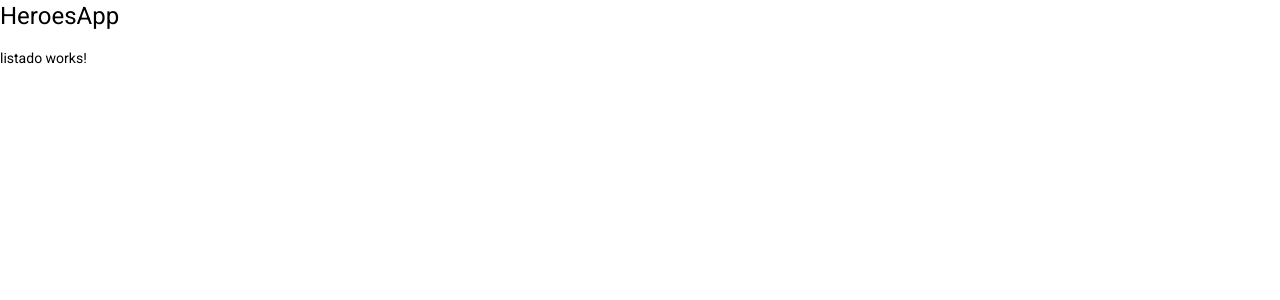
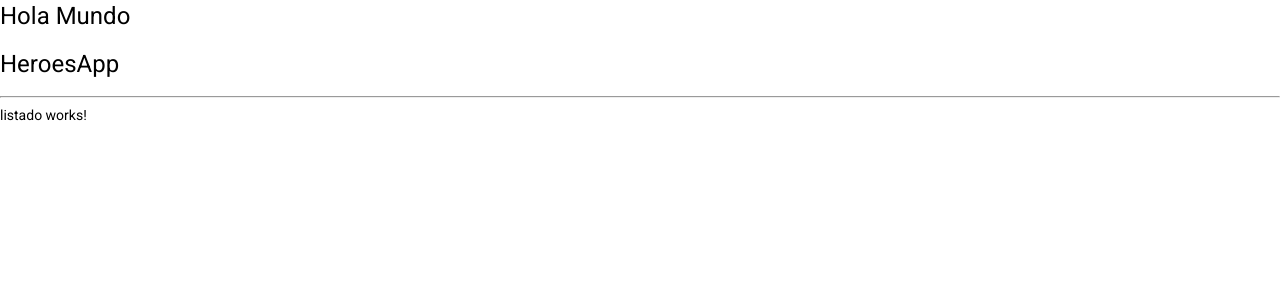
Before and after one commit to j-espejo/heroesApp, an Angular app: page /heroes/listado in a window 1280 px wide. Shown: the top 300 px of the page. Built offline with nearby package versions, Linux system fonts and the light colour scheme.

Commit message:
Mostrar rutas hijas - segundo RouterOutlet

```diff
--- a/src/app/app.component.html
+++ b/src/app/app.component.html
@@ -1,2 +1,2 @@
-<h1>HeroesApp</h1>
+<h1>Hola Mundo</h1>
 <router-outlet></router-outlet>
--- a/src/app/heroes/heroes-routing.module.ts
+++ b/src/app/heroes/heroes-routing.module.ts
@@ -3,11 +3,13 @@ import { RouterModule, Routes } from '@angular/router';
 import { AgregarComponent } from './pages/agregar/agregar.component';
 import { BuscarComponent } from './pages/buscar/buscar.component';
 import { HeroeComponent } from './pages/heroe/heroe.component';
+import { HomeComponent } from './pages/home/home.component';
 import { ListadoComponent } from './pages/listado/listado.component';
 
 const routes: Routes = [
   {
     path: '',
+    component: HomeComponent,
     children: [
       {
         path: 'listado',
--- a/src/app/heroes/pages/home/home.component.html
+++ b/src/app/heroes/pages/home/home.component.html
@@ -1 +1,4 @@
-<p>home works!</p>
+<h1>HeroesApp</h1>
+<hr />
+
+<router-outlet></router-outlet>
```
